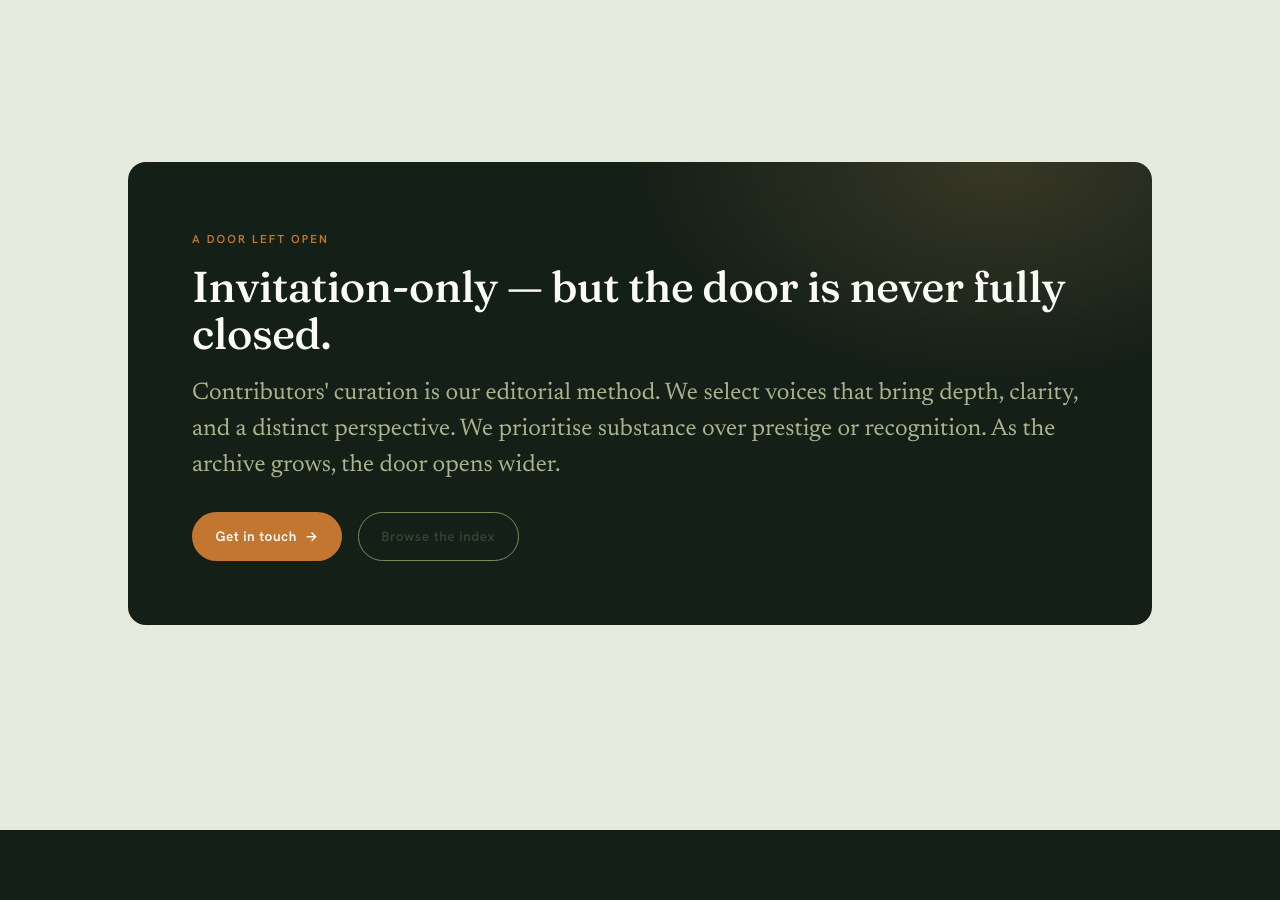
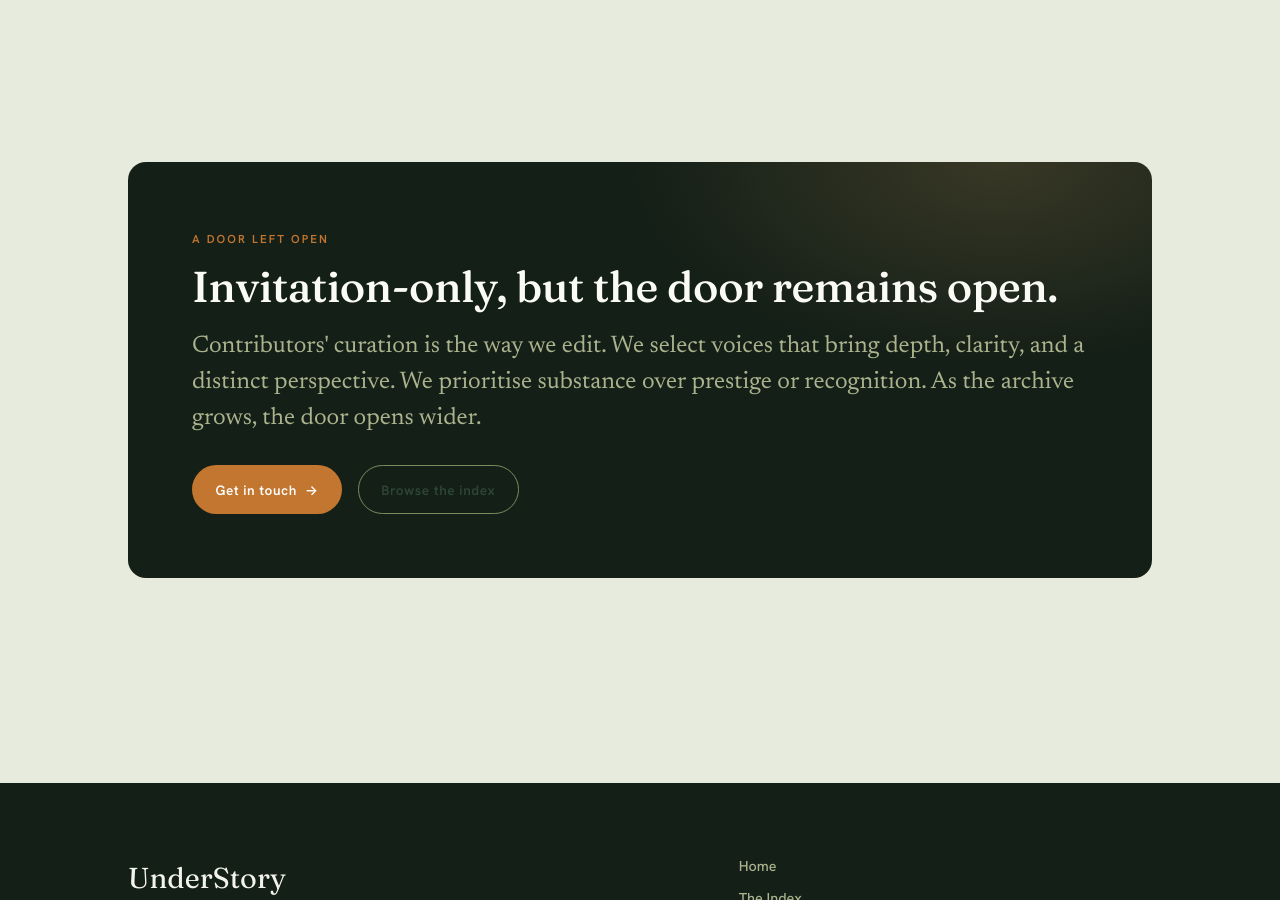
Before and after one commit to valentina-rm/understory, a Jekyll site: the page built from index.html, in a window 1280 px wide and 900 px high, scrolled down 5155 px. Built offline with Jekyll 4.4.1, drawn with Linux system fonts in a browser that asks for light colours; some of the changed text lies outside the part shown.

Commit message:
Text edits across pages

```diff
--- a/index.html
+++ b/index.html
@@ -109,7 +109,7 @@
         </div>
       </div>
     </div>
-    <p class="format-coda">From polycrisis <span class="sun">→</span> possibility.</p>
+    <p class="format-coda">From polycrisis <span class="sun">→</span> to possibility.</p>
   </div>
 </section>
 
@@ -160,7 +160,7 @@
         <p class="turn">↓</p>
         <div class="cluster cluster--possibility">
           <span class="cluster-label">The possibility</span>
-          <p class="words">Belonging · creativity · freedom · mental &amp; emotional balance · imagination</p>
+          <p class="words">Belonging · health · connection · creativity · freedom · mental &amp; emotional balance · imagination</p>
         </div>
       </div>
     </div>
@@ -230,8 +230,8 @@
   <div class="shell">
     <div class="cta-band rise">
       <span class="eyebrow eyebrow--sun">A door left open</span>
-      <h2>Invitation-only — but the door is never fully closed.</h2>
-      <p class="lede">Contributors' curation is our editorial method. We select voices that bring depth, clarity, and a distinct perspective. We prioritise substance over prestige or recognition. As the archive grows, the door opens wider.</p>
+      <h2>Invitation-only, but the door remains open.</h2>
+      <p class="lede">Contributors' curation is the way we edit. We select voices that bring depth, clarity, and a distinct perspective. We prioritise substance over prestige or recognition. As the archive grows, the door opens wider.</p>
       <div class="cta-actions">
         <a class="btn btn--sun" href="{{ '/contribute/' | relative_url }}">Get in touch <span class="arrow">→</span></a>
         <a class="btn btn--ghost" href="{{ '/index/' | relative_url }}">Browse the index</a>
```
